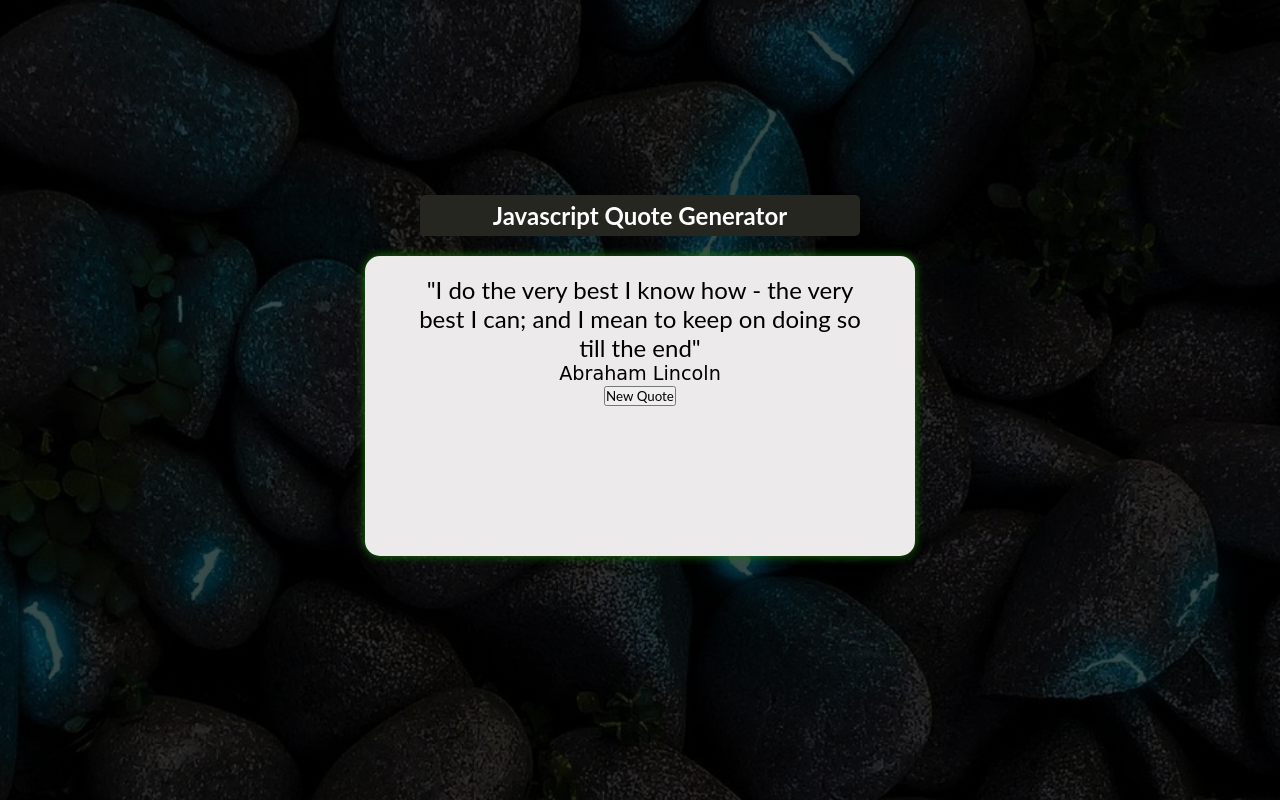
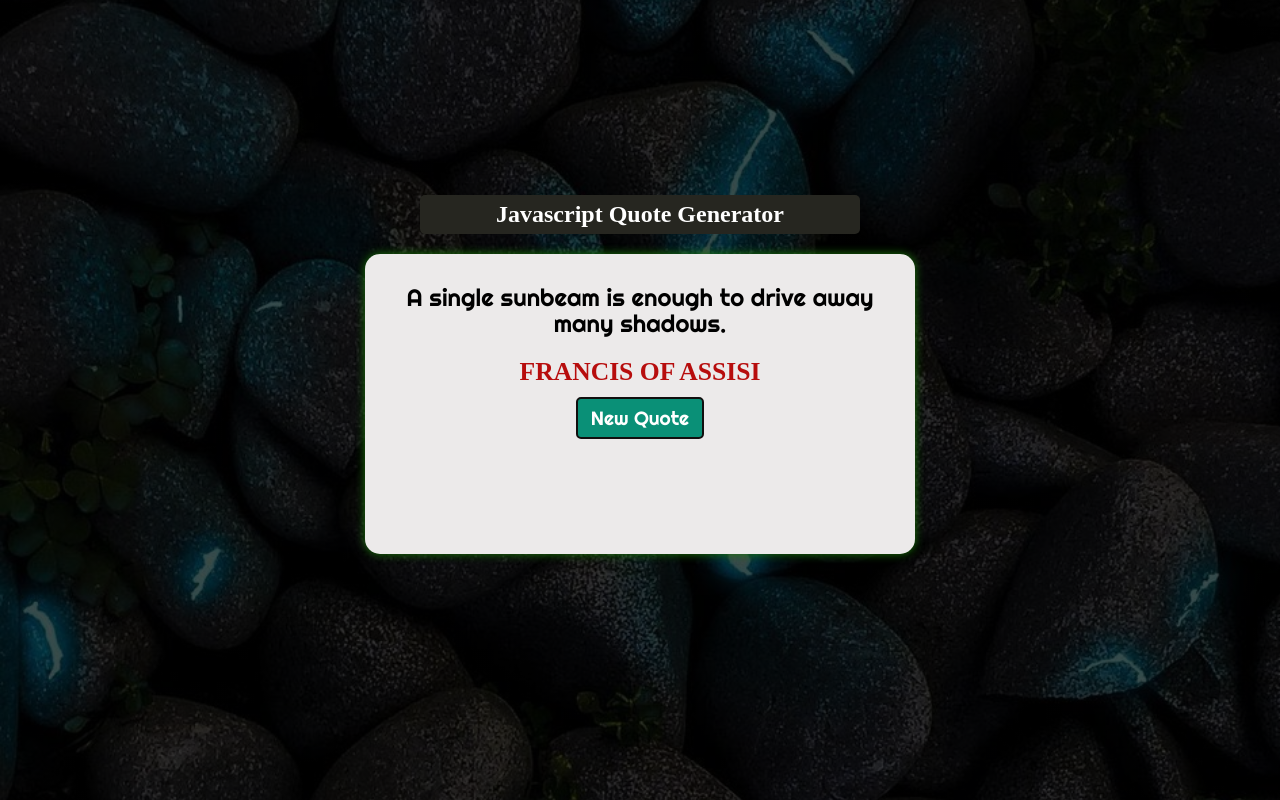
Before and after one commit to ChiefLopes/My-Quote-Generator-App, a plain HTML site: page index.html in a window 1280 px wide. Both pictures are taken after a click on the button "New Quote". Drawn offline with Linux system fonts and the light colour scheme; a web font is replaced by a local one.

Commit message:
added math methods

```diff
--- a/app.js
+++ b/app.js
@@ -0,0 +1,197 @@
+// Variables
+const btn = document.querySelector("#new-quote");
+const quote = document.querySelector(".quote");
+const author = document.querySelector(".author");
+
+const quotes = [
+  {
+    quote: "Be yourself; everyone else is already taken.",
+    author: "Oscar Wilde"
+  },
+  {
+    quote:
+      "To live is the rarest thing in the world. Most people exist, that is all.",
+    author: "Oscar Wilde"
+  },
+  {
+    quote: "True friends stab you in the front.",
+    author: "Oscar Wilde"
+  },
+  {
+    quote: "Women are made to be Loved, not understood.",
+    author: "Oscar Wilde"
+  },
+  {
+    quote: "Be the change that you wish to see in the world.",
+    author: "Mahatma Gandhi"
+  },
+  {
+    quote:
+      "Live as if you were to die tomorrow. Learn as if you were to live forever.",
+    author: "Mahatma Gandhi"
+  },
+  {
+    quote: "No one can make you feel inferior without your consent.",
+    author: "Eleanor Roosevelt"
+  },
+  {
+    quote:
+      "Great minds discuss ideas; average minds discuss events; small minds discuss people.",
+    author: "Eleanor Roosevelt",
+  },
+  {
+    quote:
+      "Do what you feel in your heart to be right - for you'll be criticized anyway.",
+    author: "Eleanor Roosevelt",
+  },
+  {
+    quote: "Do one thing every day that scares you.",
+    author: "Eleanor Roosevelt",
+  },
+  {
+    quote:
+      "Darkness cannot drive out darkness: only light can do that. Hate cannot drive out hate; only love can do that.",
+    author: "Martin Luther King",
+  },
+  {
+    quote:
+      "Our lives begin to end the day we become silent about things that matter.",
+    author: "Martin Luther King",
+  },
+  {
+    quote:
+      "In the end, we will remember not the words of our enemies, but the silence of our friends.",
+    author: "Martin Luther King",
+  },
+  {
+    quote: "Injustice anywhere is a threat to justice everywhere.",
+    author  : "Martin Luther King",
+  },
+  {
+    quote: "The time is always right to do what is right.",
+    author: "Martin Luther King",
+  },
+  {
+    quote:
+      "Life's most persistent and urgent question is, 'What are you doing for others?",
+    author: "Martin Luther King",
+  },
+  {
+    quote:
+      "Weak people revenge. Strong people forgive. Intelligent People Ignore.",
+    author: "Albert Einstein",
+  },
+  {
+    quote: "I have not failed. I've just found 10,000 ways that won't work.",
+    author: "Thomas A. Edison",
+  },
+  {
+    quote:
+      "Genius is one percent inspiration and ninety-nine percent perspiration.",
+    author: "Thomas A. Edison",
+  },
+  {
+    quote:
+      "Our greatest weakness lies in giving up. The most certain way to succeed is always to try just one more time.",
+    author: "Thomas A. Edison",
+  },
+  {
+    quote:
+      "If we did all the things we are capable of, we would literally astound ourselves.",
+    author: "Thomas A. Edison",
+  },
+  {
+    quote:
+      "Imagination is more important than knowledge. Knowledge is limited. Imagination encircles the world.",
+    author: "Albert Einstein",
+  },
+  {
+    quote:
+      "Life isn't about finding yourself. Life is about creating yourself.",
+    author: "George Bernard Shaw",
+  },
+  {
+    quote:
+      "Success is not final, failure is not fatal: it is the courage to continue that counts.",
+    author: "Winston Churchill",
+  },
+  {
+    quote: "If you're going through hell, keep going.",
+    author: "Winston Churchill",
+  },
+  {
+    quote:
+      "We make a living by what we get, but we make a life by what we give.",
+    author: "Winston Churchill",
+  },
+  {
+    quote: "Peace begins with a smile.",
+    author: "Mother Teresa",
+  },
+  {
+    quote:
+      "Spread love everywhere you go. Let no one ever come to you without leaving happier.",
+    author: "Mother Teresa",
+  },
+  {
+    quote: "If you can't feed a hundred people, then feed just one.",
+    author: "Mother Teresa",
+  },
+  {
+    quote:
+      "Kind words can be short and easy to speak, but their echoes are truly endless.",
+    author: "Mother Teresa",
+  },
+  {
+    quote:
+      "Isn't it nice to think that tomorrow is a new day with no mistakes in it yet?",
+    author: "L.M. Montgomery",
+  },
+  {
+    quote: "Tomorrow is always fresh, with no mistakes in it.",
+    author: "L.M. Montgomery",
+  },
+  {
+    quote:
+      "We should regret our mistakes and learn from them, but never carry them forward into the future with us.",
+    author: "L.M. Montgomery",
+  },
+  {
+    quote: "It's so easy to be wicked without knowing it, isn't it?",
+    author: "L.M. Montgomery",
+  },
+  {
+    quote:
+      "All the darkness in the world cannot extinguish the light of a single candle.",
+    author: "Francis of Assisi",
+  },
+  {
+    quote:
+      "Start by doing what's necessary; then do what's possible; and suddenly you are doing the impossible.",
+    author: "Francis of Assisi",
+  },
+  {
+    quote: "Preach the Gospel at all times and when necessary use words.",
+    author: "Francis of Assisi",
+  },
+  {
+    quote: "A single sunbeam is enough to drive away many shadows.",
+    author: "Francis of Assisi",
+  },
+  {
+    quote: "You never fail until you stop trying.",
+    author: "Albert Einstein",
+  },
+  {
+    quote: "Poco-a-poco we will surely get there 🙂 💖.",
+    author: "Chieflopes",
+  },
+];
+
+btn.addEventListener('click', function() {
+// console.log('yepppeeee');
+    const random = Math.floor(Math.random() * quotes.length);
+
+   quote.innerText = quotes[random].quote;
+   author.innerText = quotes[random].author;
+})
--- a/index.html
+++ b/index.html
@@ -35,7 +35,7 @@
                     keep on doing so till the end"
                 </span>
             </div>
-            <div class="quoter">Abraham Lincoln</div>
+            <div class="author">Abraham Lincoln</div>
 
             <div class="button-area">
                 <button id="new-quote">New Quote</button>
--- a/style.css
+++ b/style.css
@@ -1,9 +1,11 @@
+@import url("https://fonts.googleapis.com/css2?family=Lobster&family=Righteous&family=Roboto+Slab&family=Zeyada&display=swap");
+
 /* General Styles */
- *{
+* {
   margin: 0;
   padding: 0;
   box-sizing: border-box;
-    font-family: 'lato', sans-serif;
+  /* font-family: 'lato', sans-serif;  */
 }
 
 body {
@@ -15,13 +17,11 @@ body {
   /* centers the text */
   text-align: center;
   background:
-   /* to darken the background */
-   linear-gradient(
+   /* to darken the background */ linear-gradient(
       rgba(0, 0, 0, 0.7),
       rgba(0, 0, 0, 0.7)
     ),
     url(images/LightningPebbles.jpg) no-repeat center center / cover;
-
 }
 
 .container {
@@ -47,16 +47,38 @@ body {
   height: 300px;
   background-color: #eceaea;
   border-radius: 15px;
-    padding: 20px 40px;
+  padding: 30px 40px;
   box-shadow: 0 0 10px rgb(24, 119, 7);
 }
 
 .quote-content .quote {
   font-size: 1.5rem;
-    line-height: 1.2;
+  line-height: 1.1;
+  font-family: "Righteous", cursive;
 }
 
-.quote-content .quoter {
+.quote-content .author {
+  font-size: 1.6rem;
+  color: #b70d0d;
+  font-family: "Zeyada", serif;
+  text-transform: uppercase;
+  font-weight: 600;
+  margin-top: 20px;
+}
+
+.button-area button {
+  border: 2px solid #110f0f;
+  background-color: #0a9077;
+  color: #fff;
   font-size: 1.2rem;
-    font-family: 'Lobster', cursive;
+  border-radius: 5px;
+  font-family: "Righteous", cursive;
+  padding: 7px 13px;
+  margin-top: 10px;
 }
+
+/* The :active takes effect when the button is being clicked */
+.button-area button:active{
+    background-color: #b70d0d;
+    color: darkgreen;
+}
```
Lines whose indentation alone changed are shown as unchanged.
